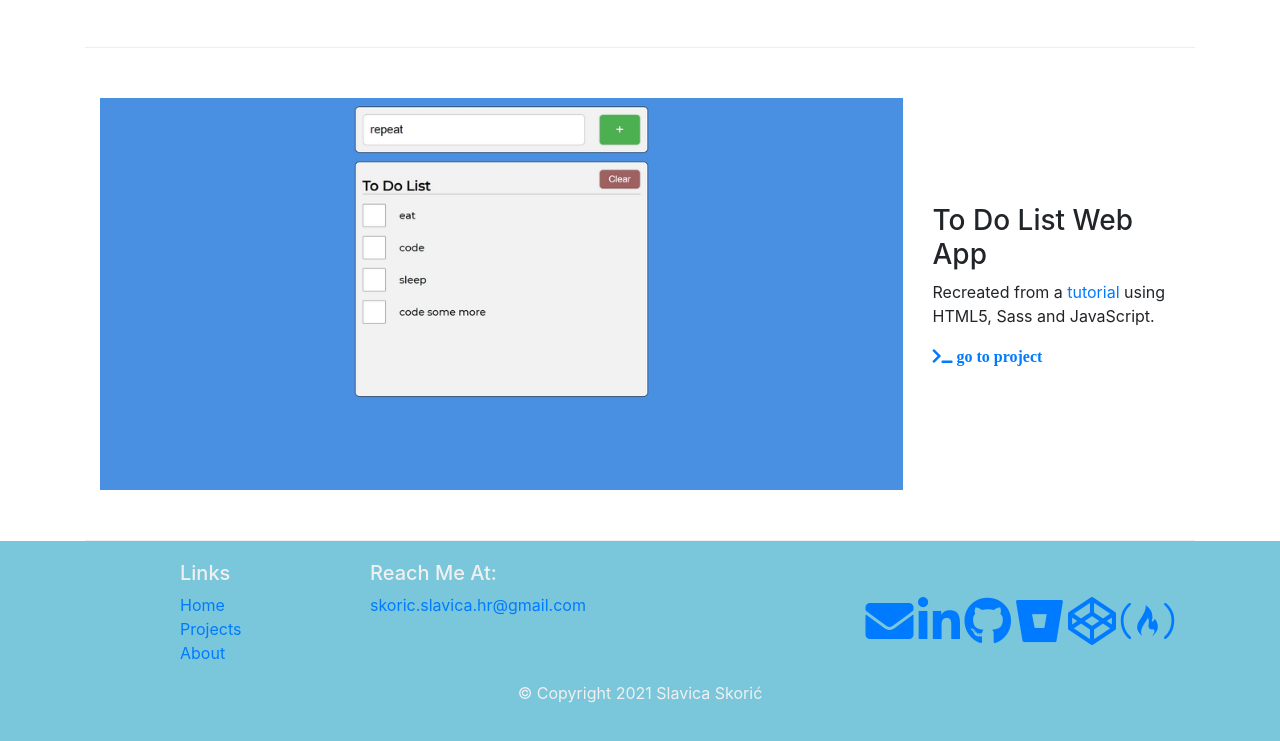
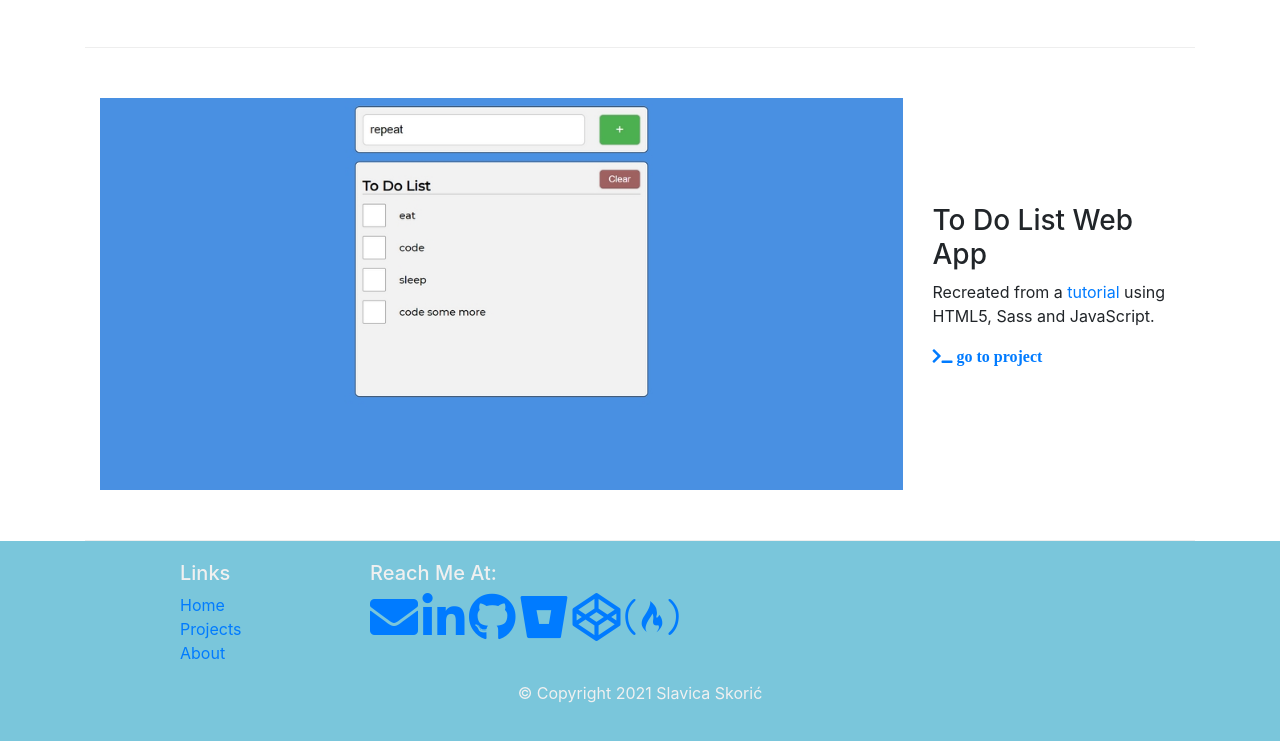
Before and after one commit to SlavicaSkoric/MyPortfolioPage, a website: page index.html in a window 1280 px wide. Shown: the part 1557-2298 px from the top of the page. Drawn offline with nearby package versions, Linux system fonts and the light colour scheme.

Commit message:
Fixing the contact links

```diff
--- a/index.html
+++ b/index.html
@@ -101,21 +101,14 @@
                         <li><a href="#">About</a></li>
                     </ul>
                 </div>
-                <div class="col-7 col-sm-5">
+                <div class="col-6 col-sm-9">
                     <h5>Reach Me At:</h5>
-                    <address>
-		                <a href="mailto:skoric.slavica.hr@gmail.com">skoric.slavica.hr@gmail.com</a>
-		           </address>
-                </div>
-                <div class="col-12 col-sm-4 align-self-center">
-                    <div class="text-center">
                     <a href="mailto:skoric.slavica.hr@gmail.com" title="Email" target="_blank"><span class="fas fa-envelope fa-3x"></span></a>
                     <a href="https://www.linkedin.com/in/slavica-skori%C4%87-6610759a/" title="LinkedIn" target="_blank"><span class="fab fa-linkedin-in fa-3x"></span></a>
                     <a href="https://github.com/SlavicaSkoric" title="GitHub" target="_blank"><span class="fab fa-github fa-3x"></span></a>
                     <a href="https://bitbucket.org/SlavicaSkoric/" title="Bitbucket" target="_blank"><span class="fab fa-bitbucket fa-3x"></span></a>
                     <a href="https://codepen.io/slavicaskoric" title="CodePen" target="_blank"><span class="fab fa-codepen fa-3x"></span></a>
                     <a href="https://www.freecodecamp.org/slavicaskoric" title="freeCodeCamp" target="_blank"><span class="fab fa-free-code-camp fa-3x"></span></a>
-                    </div>
                 </div>
            </div>
            <div class="row justify-content-center">
```
Lines whose indentation alone changed are shown as unchanged.
